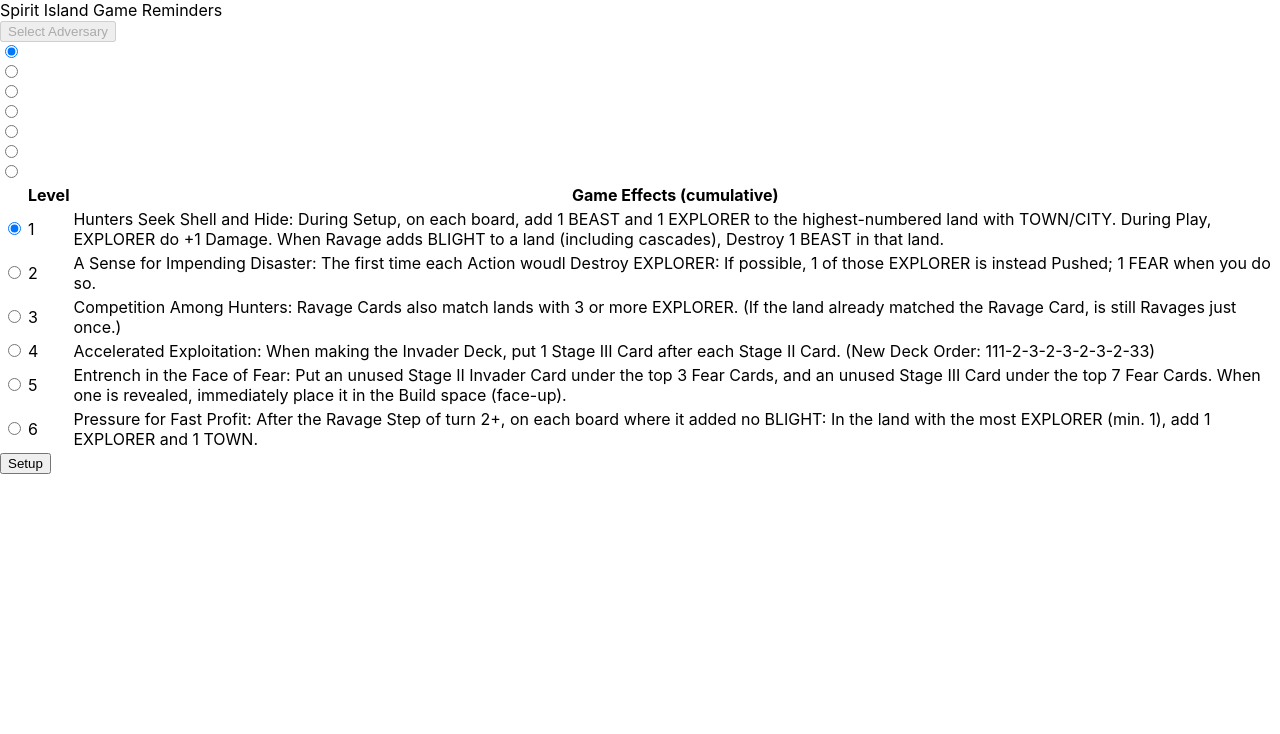
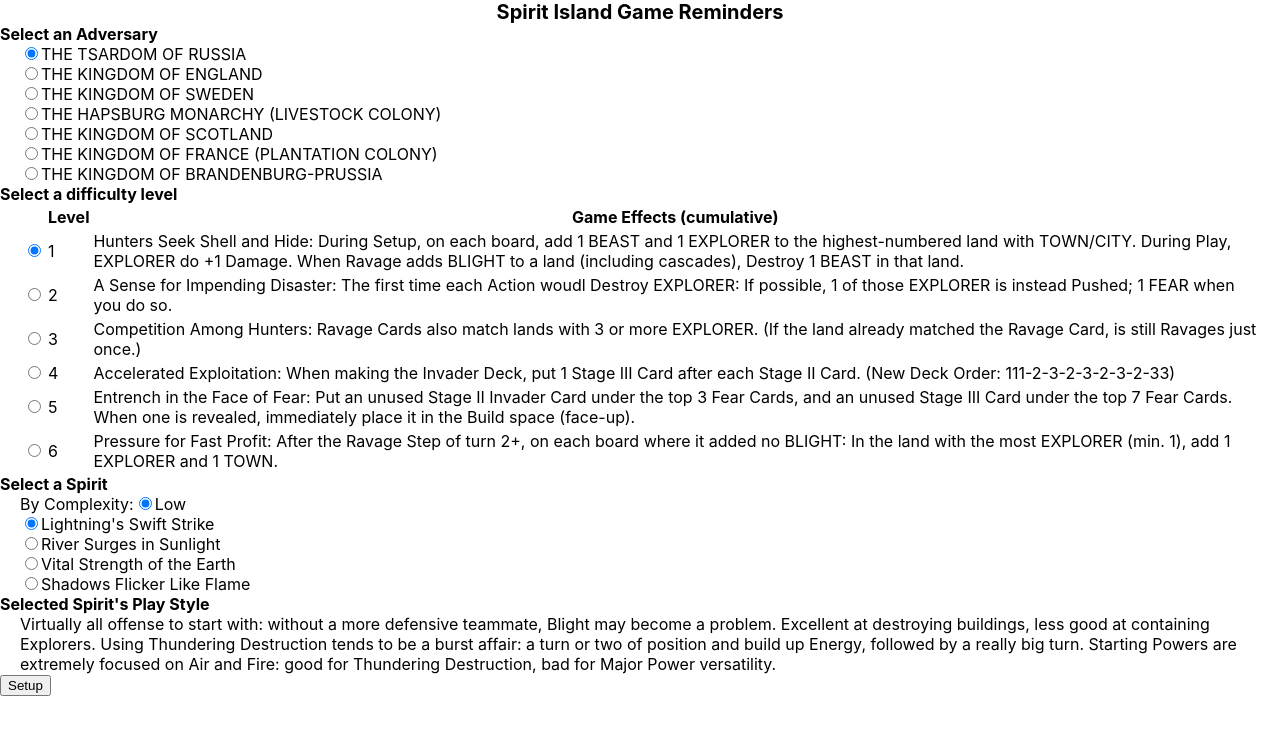
Before and after one commit to khapeterk/SpiritIslandAdversaryReminder, a React (Create React App) app: page / in a window 1280 px wide. Shown: the top 734 px of the page. Built offline with nearby package versions, Linux system fonts and the light colour scheme.

Commit message:
some formatting, select low spirits, spirit setup and rules

```diff
--- a/src/App.js
+++ b/src/App.js
@@ -1,4 +1,5 @@
 import { useState } from 'react';
+import data from './data';
 import HomePage from './HomePage';
 import InGamePage from './InGamePage';
 import SetupPage from './SetupPage';
@@ -8,6 +9,7 @@
   const [currentAdversary, setCurrentAdversary] = useState(0);
   const [currentAppIndex, setCurrentAppIndex] = useState(0);
   const [selectedNumberOfPlayers, setSelectedNumberOfPlayers] = useState(1);
+  const [selectedSpirit, setSelectedSpirit] = useState(data.spirits[0].Name);
   const countAppPages = 3;
   const incrementAppIndex = () => { setCurrentAppIndex(currentAppIndex === countAppPages - 1 ? 0 : currentAppIndex + 1) };
   const decrementAppIndex = () => { setCurrentAppIndex(currentAppIndex === countAppPages - 1 ? 0 : currentAppIndex - 1) };
@@ -18,19 +20,23 @@
       currentAdversary={currentAdversary}
       setCurrentLevel={setCurrentLevel}
       setCurrentAdversary={setCurrentAdversary}
-      incrementAppIndex={incrementAppIndex} />
+      incrementAppIndex={incrementAppIndex}
+      selectedSpirit={selectedSpirit}
+      setSelectedSpirit={setSelectedSpirit} />
     if (currentAppIndex === 1) return <SetupPage
       incrementAppIndex={incrementAppIndex}
       decrementAppIndex={decrementAppIndex}
       currentAdversary={currentAdversary}
       currentLevel={currentLevel}
       selectedNumberOfPlayers={selectedNumberOfPlayers}
-      setSelectedNumberOfPlayers={setSelectedNumberOfPlayers} />
+      setSelectedNumberOfPlayers={setSelectedNumberOfPlayers}
+      selectedSpirit={selectedSpirit} />
     if (currentAppIndex === 2) return <InGamePage
       incrementAppIndex={incrementAppIndex}
       currentAdversary={currentAdversary}
       currentLevel={currentLevel}
-      selectedNumberOfPlayers={selectedNumberOfPlayers} />
+      selectedNumberOfPlayers={selectedNumberOfPlayers}
+      selectedSpirit={selectedSpirit} />
   }
   return (
     <div>
--- a/src/HomePage.js
+++ b/src/HomePage.js
@@ -1,15 +1,16 @@
-import { useState } from 'react';
 import data from './data';
-import { RadioButton } from './Reusable';
+import { boldText, RadioButton, pageHeader } from './Reusable';
+import { getSpiritComplexities, getSpiritNames, getSpiritPlayStyle } from './Utils';
 
 export default function HomePage(props) {
-    const [adversaryMode, setAdversaryMode] = useState('select');
-    let { currentLevel, currentAdversary, setCurrentLevel, setCurrentAdversary, incrementAppIndex } = props;
+    let { currentLevel, currentAdversary, setCurrentLevel, setCurrentAdversary, incrementAppIndex, selectedSpirit, setSelectedSpirit } = props;
     const onClickLevel = (e) => { setCurrentLevel(e.target.value) };
     const onClickAdversary = (e) => { setCurrentAdversary(parseInt(e.target.value)) };
+    const onClickSpirit = (e) => { setSelectedSpirit(e.target.value) };
     const adversaries = data.adversaries;
-    const adversaryNames = adversaries.map(adversary => adversary.name);
-    const selectAdversary = () => { setAdversaryMode('select'); }
+    const adversaryNames = adversaries.map(adversary => adversary.Name);
+    const spiritNames = getSpiritNames();
+    const complexities = getSpiritComplexities();
     const renderAdversariesRadioButtons = () => {
         return adversaryNames.map((adversary, index) =>
             <RadioButton
@@ -21,16 +22,26 @@
                 key={index} />
         )
     }
+    const renderSpiritsRadioButtons = () => {
+        return spiritNames.map((name, index) =>
+            <RadioButton
+                onClick={onClickSpirit}
+                group="spirit"
+                value={name}
+                name={name}
+                currentValue={selectedSpirit}
+                key={index} />)
+    }
     return (
         <div>
-            <header>Spirit Island Game Reminders</header>
-            <div style={{ display: 'flex', flexDirection: 'column' }}>
-                <div>
-                    <button disabled={adversaryMode === 'select'} onClick={selectAdversary}>Select Adversary</button>
-                </div>
+            {pageHeader("Spirit Island Game Reminders")}
+            <div>{boldText("Select an Adversary")}</div>
+            <div style={{ display: 'flex', flexDirection: 'column', padding: '0 20px'}}>
                 {renderAdversariesRadioButtons()}
             </div>
-            <table>
+            <div>
+                <div>{boldText("Select a difficulty level")}</div>
+                <table style={{padding: '0 20px'}}>
                     <thead>
                         <tr>
                             <th></th>
@@ -72,6 +83,25 @@
 
                     </tbody>
                 </table>
+            </div>
+            <div>
+                <div>
+                    <div>{boldText("Select a Spirit")}</div>
+                    <div style={{padding: '0 20px'}}>
+                        <div>
+                            By Complexity:
+                            {complexities.map((complexity) => <RadioButton group="complexity" name={complexity} />)}
+                        </div>
+                        <div style={{ display: 'flex', flexDirection: 'column' }}>
+                            {renderSpiritsRadioButtons()}
+                        </div>
+                    </div>
+                </div>
+                <div>
+                    <div>{boldText("Selected Spirit's Play Style")}</div>
+                    <div style={{padding: '0 20px'}}>{getSpiritPlayStyle(selectedSpirit)}</div>
+                </div>
+            </div>
             <button onClick={incrementAppIndex}>Setup</button>
         </div>
     )
--- a/src/InGamePage.js
+++ b/src/InGamePage.js
@@ -1,8 +1,10 @@
 import data from './data';
 import { useRef, useState } from 'react';
+import { bigBoldText, boldText } from './Reusable';
+import { getSpiritSpecialRulePhases, getSpiritSpecialRules } from './Utils';
 
 export default function InGamePage(props) {
-    const { incrementAppIndex, currentAdversary, currentLevel, selectedNumberOfPlayers} = props;
+    const { incrementAppIndex, currentAdversary, currentLevel, selectedNumberOfPlayers, selectedSpirit } = props;
     const phases = data.phases;
     const adversaries = data.adversaries;
     const phaseNames = phases.map(phase => phase.name);
@@ -13,13 +15,25 @@
     const nextIndex = () => currentIndex === phaseNames.length - 1 ? 0 : currentIndex + 1;
     const incrementIndex = () => { setCurrentIndex(nextIndex()) };
     const decrementIndex = () => { setCurrentIndex(previousIndex()) };
+    const renderSpecialRules = () => {
+        const phasesToRender = getSpiritSpecialRulePhases(selectedSpirit);
+        if (phasesToRender.includes(phaseNames[currentIndex]) || phasesToRender[0] === 'All') {
+            return (
+                <>
+                <div>{boldText(selectedSpirit + " Special Rules")}</div>
+                <div style={{padding: '0 20px'}}>{getSpiritSpecialRules(selectedSpirit)}</div>
+                </>
+            )
+        }
+    }
     return (
         <div ref={ref}>
-            <header> {selectedNumberOfPlayers} Players VS {adversaries[currentAdversary].name} Level: {currentLevel}</header>
+            {bigBoldText(selectedNumberOfPlayers + ' Players VS ' + adversaries[currentAdversary].Name + ' Level: ' + currentLevel)}
             <Breadcrumbs decrementIndex={decrementIndex} phases={phaseNames} previousPhase={phaseNames[previousIndex()]} currentPhase={phaseNames[currentIndex]} nextPhase={phaseNames[nextIndex()]} incrementIndex={incrementIndex} />
             <div>
                 {phaseContents[currentIndex]}
             </div>
+            {renderSpecialRules()}
             <button onClick={incrementAppIndex}>Reset</button>
         </div>
     )
@@ -37,5 +51,3 @@
         </div>
     )
 }
-
-function boldText(text) { return <b>{text}</b> }
--- a/src/Reusable.js
+++ b/src/Reusable.js
@@ -9,6 +9,13 @@
     )
 }
 
+function boldText(text) { return <b>{text}</b> }
+function bigBoldText(text) { return <b style={{fontSize: '20px'}}>{text}</b> }
+function pageHeader(text) { return <div style={{textAlign: 'center'}}>{bigBoldText(text)}</div>}
+
 export {
-    RadioButton
+    RadioButton,
+    boldText,
+    bigBoldText,
+    pageHeader
 }
--- a/src/Utils.js
+++ b/src/Utils.js
@@ -1,3 +1,5 @@
+import data from "./data";
+
 function getRandomIndex(array) {
     return Math.floor(Math.random() * array.length)
 }
@@ -15,7 +17,47 @@
     return temporaryBoards;
 }
 
+function getSpiritComplexities() {
+    const complexities = new Set();
+    data.spirits.forEach((spirit) => complexities.add(spirit.Complexity));
+    return Array.from(complexities);
+}
+
+function getSpiritNames() {
+    return data.spirits.map((spirit) => spirit.Name);
+}
+
+function getSpiritsMap() {
+    const spirits = {}
+    data.spirits.forEach((spirit) => {
+        spirits[spirit.Name] = spirit;
+    })
+    return spirits;
+}
+
+function getSpiritSetup(spiritName) {
+    return getSpiritsMap()[spiritName].Setup;
+}
+
+function getSpiritPlayStyle(spiritName) {
+    return getSpiritsMap()[spiritName]["Play Style"];
+}
+
+function getSpiritSpecialRulePhases(spiritName) {
+    return getSpiritsMap()[spiritName].SpecialRulePhases;
+}
+
+function getSpiritSpecialRules(spiritName) {
+    return getSpiritsMap()[spiritName]["Special Rules"];
+}
+
 export {
     getRandomIndex,
-    removeMultipleRandomFromArray
+    removeMultipleRandomFromArray,
+    getSpiritComplexities,
+    getSpiritNames,
+    getSpiritSetup,
+    getSpiritPlayStyle,
+    getSpiritSpecialRulePhases,
+    getSpiritSpecialRules
 }
```
Also changed, not shown: src/SetupPage.js (+36 -14 lines), src/data.js (+11 -7 lines). Lines whose indentation alone changed are shown as unchanged.
